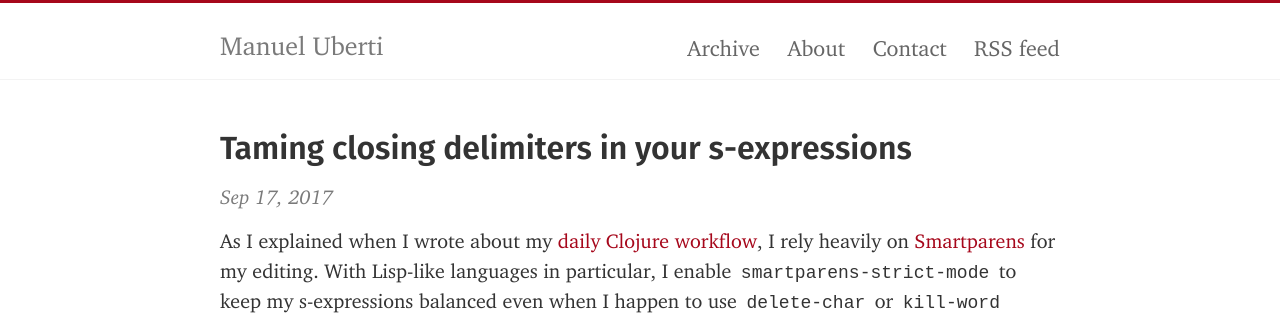
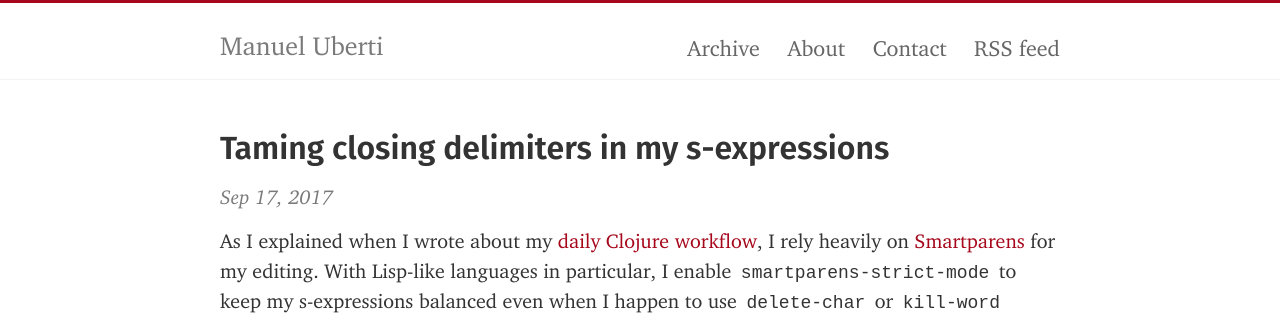
Before and after one commit to manuel-uberti/manuel-uberti.github.io, a Jekyll site: the page built from _posts/2017-09-17-syntactic-close.md, in a window 1280 px wide. Shown: the top 321 px of the page. Built offline with Jekyll 4.4.1, drawn with Linux system fonts in a browser that asks for light colours; some web fonts are replaced.

Commit message:
Fix spelling

```diff
--- a/_posts/2017-09-17-syntactic-close.md
+++ b/_posts/2017-09-17-syntactic-close.md
@@ -1,8 +1,8 @@
 ---
 layout:     post
-title:      Taming closing delimiters in your s-expressions
+title:      Taming closing delimiters in my s-expressions
 date:       2017-09-17
-summary:    How `syntactic-close` can simplifying Lisp editing.
+summary:    How `syntactic-close` can simplify Lisp editing.
 categories: emacs
 ---
 
```
